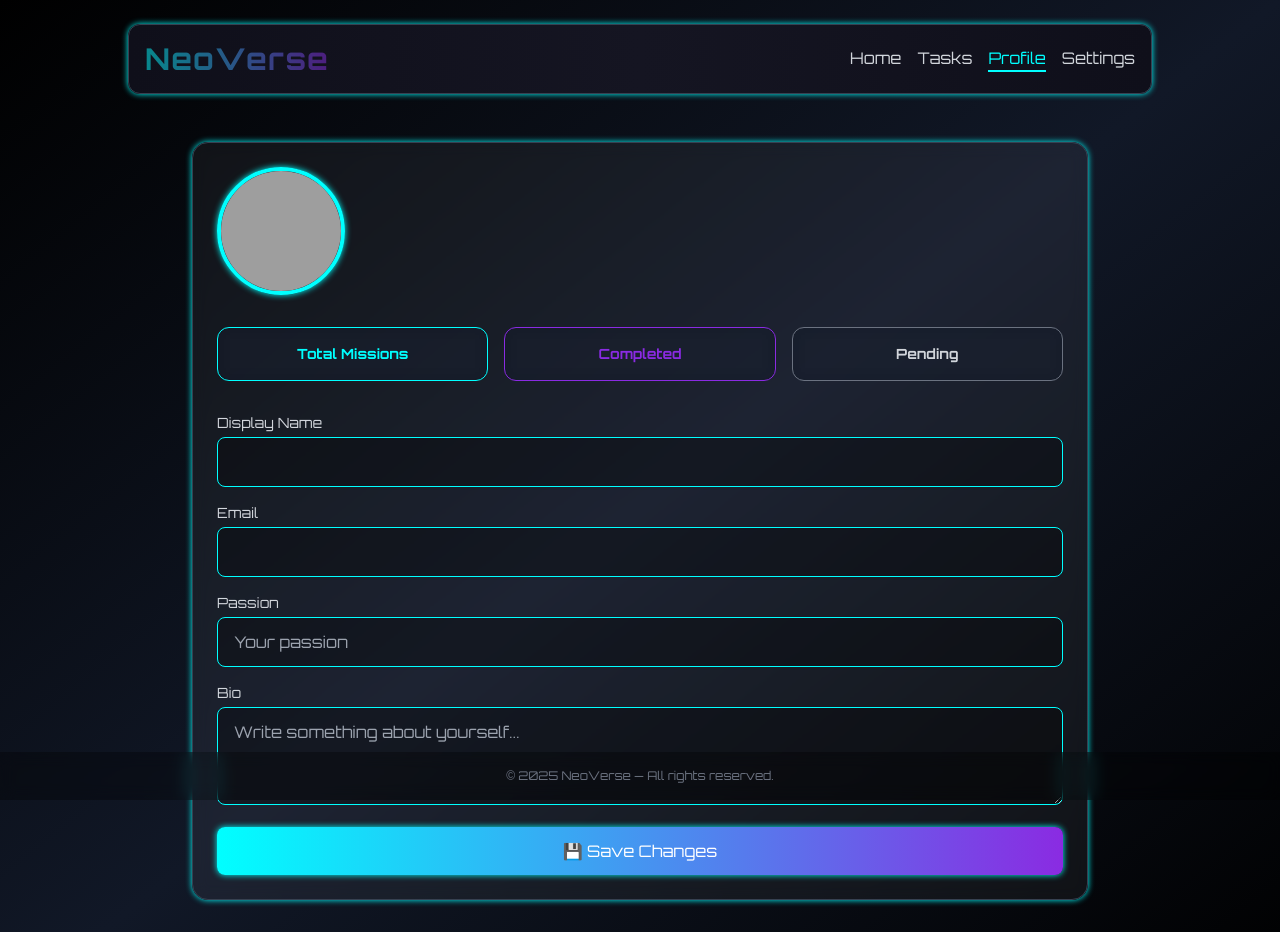
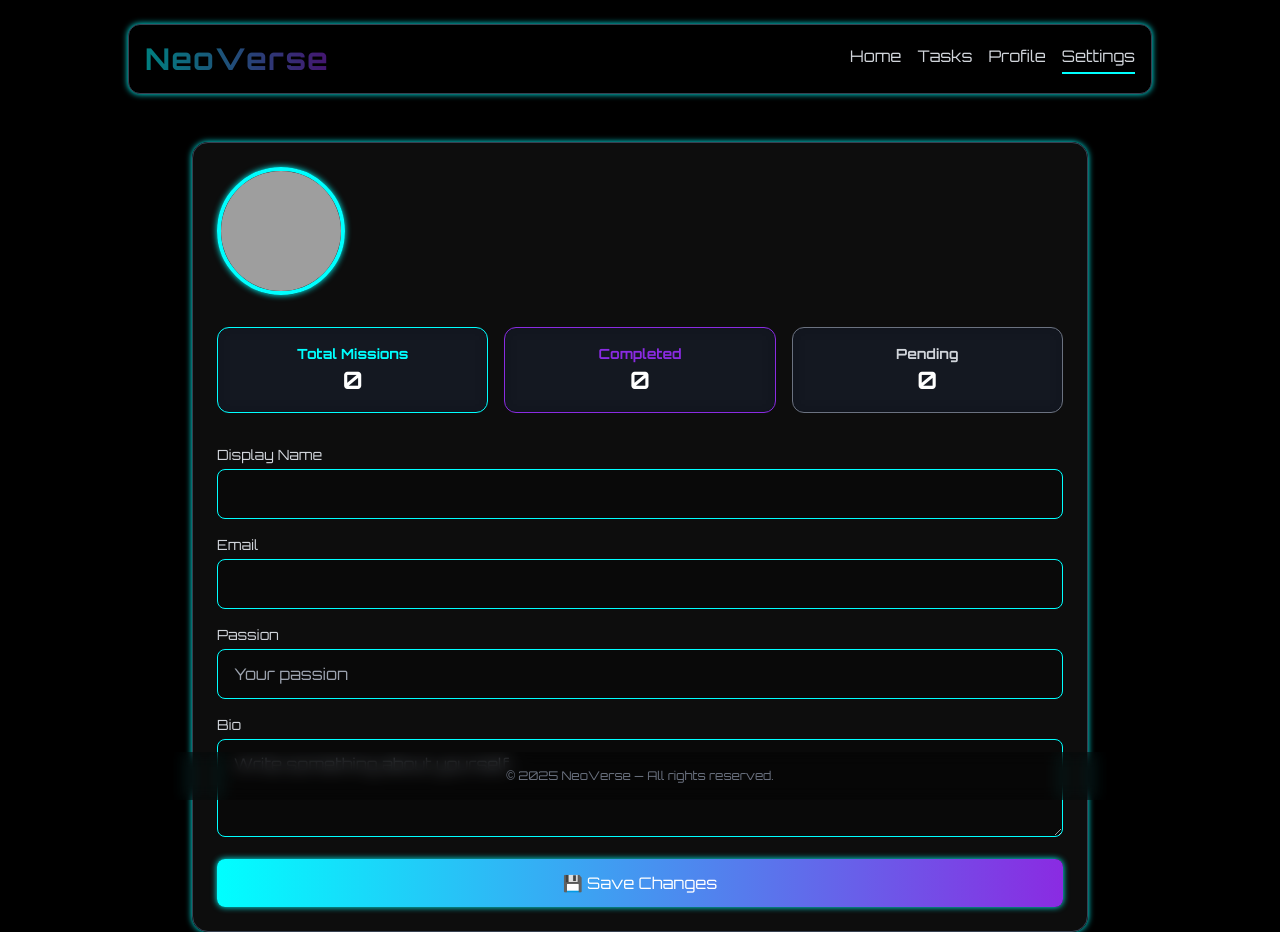
Before and after one commit to mazhanbaig/To-Do-App-TS-, a website: page profile.html in a window 1280 px wide. Shown: the top 932 px of the page. Drawn offline with nearby package versions, Linux system fonts and the light colour scheme; grey boxes are pictures that could not be loaded.

Commit message:
bg color set

```diff
--- a/profile.html
+++ b/profile.html
@@ -37,22 +37,60 @@
     <link href="https://fonts.googleapis.com/css2?family=Orbitron:wght@400;700&display=swap" rel="stylesheet" />
 </head>
 
-<body class="min-h-screen font-futuristic flex flex-col items-center px-4 pt-6 pb-28">
+<body class="bg-black min-h-screen font-futuristic flex flex-col items-center px-4 pt-6 pb-28">
 
-    <!-- 🌌 Navbar -->
+    <!-- 🌌 Enhanced Responsive Navbar -->
     <nav
-        class="w-full max-w-5xl mx-auto bg-gradient-to-r from-[#0f0f1a] via-[#151522] to-[#0f0f1a] border border-gray-700 p-4 rounded-xl shadow-neon sticky top-0 z-50 backdrop-blur">
+        class="bg-black w-full max-w-5xl mx-auto border border-gray-700 p-4 rounded-xl shadow-neon sticky top-0 z-50 backdrop-blur-glass">
         <div class="flex justify-between items-center">
+            <!-- Logo/Title -->
             <h1
                 class="text-2xl sm:text-3xl font-extrabold bg-gradient-to-r from-neon to-purpleglow text-transparent bg-clip-text animate-pulse tracking-wider">
                 NeoVerse
             </h1>
-            <div class="hidden sm:flex gap-4 text-sm sm:text-base font-medium">
-                <a href="index.html" class="text-gray-300 hover:text-neon">Home</a>
-                <a href="task.html" class="text-gray-300 hover:text-neon">Tasks</a>
-                <a href="profile.html" class="text-neon border-b-2 border-neon">Profile</a>
-                <a href="settings.html" class="text-gray-300 hover:text-neon">Settings</a>
+
+            <!-- Hamburger Icon (Mobile) -->
+            <button id="menu-btn" class="sm:hidden text-neon focus:outline-none text-2xl">
+                ☰
+            </button>
+
+            <!-- Nav Links (Desktop) -->
+            <div id="nav-links" class="hidden sm:flex gap-4 text-sm sm:text-base font-medium">
+                <a href="index.html"
+                    class="text-gray-300 hover:text-neon focus:text-neon focus:border-b-2 border-neon pb-1 ">
+                    Home</a>
+                <a href="task.html"
+                    class="text-gray-300 hover:text-neon focus:text-neon focus:border-b-2 border-neon pb-1 ">
+                    Tasks</a>
+                <a href="profile.html"
+                    class="text-gray-300 hover:text-neon focus:text-neon focus:border-b-2 border-neon pb-1 ">
+                    Profile</a>
+                <a href="settings.html"
+                    class="text-gray-300 border-b-2 border-neon hover:text-neon focus:text-neon focus:border-b-2 border-neon pb-1 ">
+                    Settings</a>
             </div>
+        </div>
+
+        <!-- Mobile Menu -->
+        <div id="mobile-menu"
+            class="absolute right-4 mt-2 hidden flex-col text-sm font-medium bg-gradient-to-br from-[#0f0f1a] via-[#151522] to-[#0f0f1a] border border-gray-700 rounded-lg shadow-neon p-4 w-40 z-50">
+
+            <a href="index.html"
+                class="block text-gray-300 hover:text-neon focus:text-neon hover:border-b-2 focus:border-b-2 border-neon pb-1 transition">
+                Home
+            </a>
+            <a href="task.html"
+                class="block text-gray-300 hover:text-neon focus:text-neon hover:border-b-2 focus:border-b-2 border-neon pb-1 transition">
+                Tasks
+            </a>
+            <a href="profile.html"
+                class="block text-gray-300 hover:text-neon focus:text-neon hover:border-b-2 focus:border-b-2 border-neon pb-1 transition">
+                Profile
+            </a>
+            <a href="settings.html"
+                class="block text-gray-300 hover:text-neon focus:text-neon hover:border-b-2 focus:border-b-2 border-neon pb-1 transition">
+                Settings
+            </a>
         </div>
     </nav>
 
--- a/profile.js
+++ b/profile.js
@@ -1,3 +1,4 @@
+"use strict";
 // profile.ts
 // Get references to key DOM elements
 const form = document.getElementsByTagName("form")[0];
@@ -86,4 +87,14 @@ document.addEventListener("DOMContentLoaded", () => {
         showForm();
     });
 });
-export {};
+document.addEventListener("DOMContentLoaded", () => {
+    const menuBtn = document.getElementById("menu-btn");
+    const mobileMenu = document.getElementById("mobile-menu");
+    if (!menuBtn || !mobileMenu) {
+        console.warn("Navbar elements not found.");
+        return;
+    }
+    menuBtn.addEventListener("click", () => {
+        mobileMenu.classList.toggle("hidden");
+    });
+});
--- a/task.js
+++ b/task.js
@@ -1,3 +1,4 @@
+"use strict";
 // 🌐 DOM Elements
 const taskInput = document.getElementById("task");
 const taskDateInput = document.getElementById("taskDate");
@@ -148,4 +149,3 @@ document.addEventListener("DOMContentLoaded", () => {
         });
     }
 });
-export {};
--- a/task.ts
+++ b/task.ts
@@ -189,4 +189,3 @@ document.addEventListener("DOMContentLoaded", () => {
     });
   }
 });
-export{}
```
Also changed, not shown: index.html (+3 -3 lines), profile.ts (+12 -1 lines), settings.html (+3 -3 lines), task.html (+3 -3 lines).
